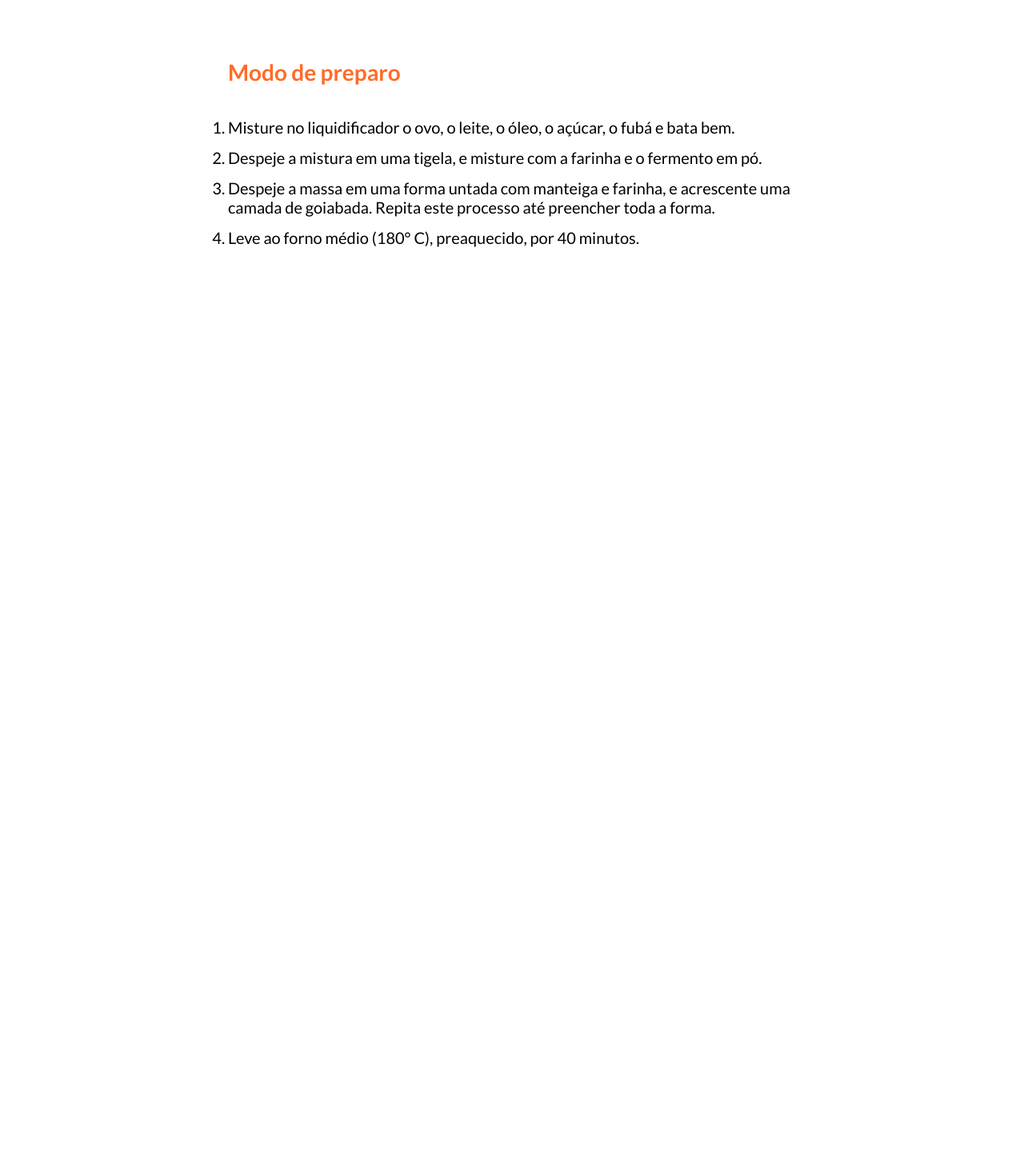
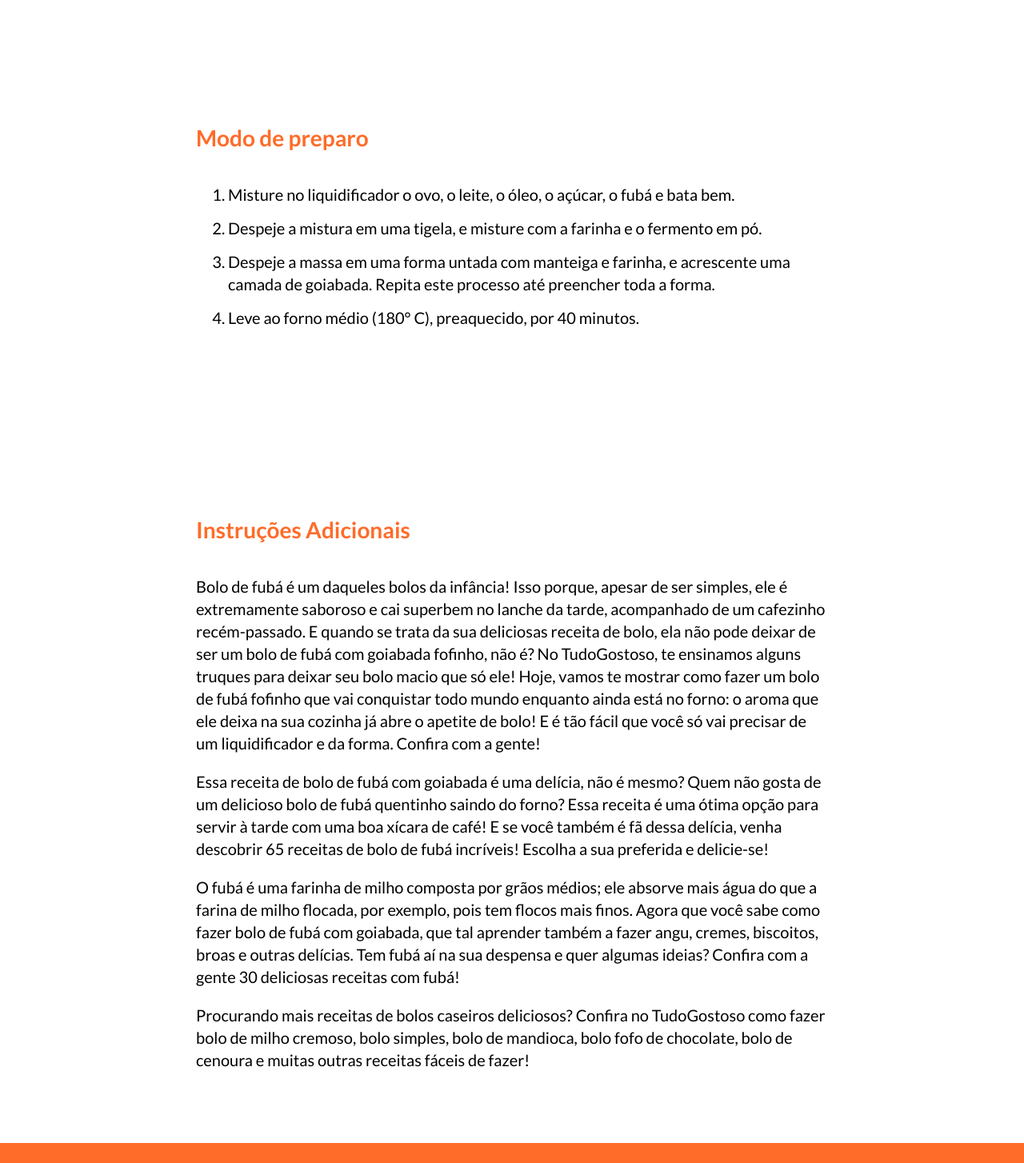
Before and after one commit to MaxOliveiraJr/projeto-pagina-de-receitas, a plain HTML site: page index.html in a window 1280 px wide. Shown: the part 1346-2800 px from the top of the page at 80% size. Before the commit the page ends 1739 px from the top, so only its background shows below. Drawn offline with Linux system fonts and the light colour scheme.

Commit message:
fim projeto

```diff
--- a/index.html
+++ b/index.html
@@ -12,7 +12,8 @@
 
 
     <style>
-        * {
+        html,
+        body {
             padding: 0;
             margin: 0;
             box-sizing: border-box;
@@ -75,12 +76,21 @@
             box-shadow: 8px 8px 15px 12px rgba(205, 205, 205, 0.25);
         }
 
-        .ingradientes {
+        .ingredientes {
             cursor: url('./images/cursor_ingredientes.png'), auto;
         }
 
-        .ingradientes {
+        .preparo {
             cursor: url('./images/cursor_preparo.png'), auto;
+        }
+
+        .instrucoes {
+            cursor: url('./images/cursor_intrucoes.png'), auto;
+        }
+
+        p,
+        li {
+            line-height: 28px;
         }
 
         a {
@@ -91,7 +101,6 @@
             background-color: #FF6b28;
             padding: 16px;
             border-radius: 20px;
-            color: white;
         }
 
         li {
@@ -101,6 +110,24 @@
 
         .lista-ingredientes {
             margin-bottom: 50px;
+        }
+
+
+        .rodape {
+            background-color: #FF6b28;
+            color: white;
+            padding: 15px;
+            text-align: center;
+        }
+
+        .ropape-text {
+            max-width: 500px;
+            font-size: 16px;
+            line-height: 24px;
+        }
+
+        .text-white {
+            color: white;
         }
     </style>
 
@@ -125,7 +152,7 @@
                 <li>goiabada em pedaços </li>
                 <li>erva-doce a gosto</li>
             </ul>
-            <a href="#" class="botao-comprar">
+            <a href="#" class="botao-comprar text-white" >
                 Comprar Ingredientes
             </a>
         </div>
@@ -144,12 +171,47 @@
                 </li>
             </ol>
         </div>
+        <div class="cartao instrucoes">
+            <h2>Instruções Adicionais</h2>
+            <p>Bolo de fubá é um daqueles bolos da infância! Isso porque, apesar de ser simples, ele é extremamente
+                saboroso e cai
+                superbem no lanche da tarde, acompanhado de um cafezinho recém-passado. E quando se trata da sua
+                deliciosas receita de
+                bolo, ela não pode deixar de ser um bolo de fubá com goiabada fofinho, não é? No TudoGostoso, te
+                ensinamos alguns
+                truques para deixar seu bolo macio que só ele! Hoje, vamos te mostrar como fazer um bolo de fubá fofinho
+                que vai
+                conquistar todo mundo enquanto ainda está no forno: o aroma que ele deixa na sua cozinha já abre o
+                apetite de bolo! E é
+                tão fácil que você só vai precisar de um liquidificador e da forma. Confira com a gente!</p>
+            <p>Essa receita de bolo de fubá com goiabada é uma delícia, não é mesmo? Quem não gosta de um delicioso bolo
+                de fubá
+                quentinho saindo do forno? Essa receita é uma ótima opção para servir à tarde com uma boa xícara de
+                café! E se você
+                também é fã dessa delícia, venha descobrir 65 receitas de bolo de fubá incríveis! Escolha a sua
+                preferida e delicie-se!</p>
+            <p>O fubá é uma farinha de milho composta por grãos médios; ele absorve mais água do que a farina de milho
+                flocada, por
+                exemplo, pois tem flocos mais finos. Agora que você sabe como fazer bolo de fubá com goiabada, que tal
+                aprender também a
+                fazer angu, cremes, biscoitos, broas e outras delícias. Tem fubá aí na sua despensa e quer algumas
+                ideias? Confira com a
+                gente 30 deliciosas receitas com fubá!</p>
+            <p>Procurando mais receitas de bolos caseiros deliciosos? Confira no TudoGostoso como fazer bolo de milho
+                cremoso, bolo
+                simples, bolo de mandioca, bolo fofo de chocolate, bolo de cenoura e muitas outras receitas fáceis de
+                fazer!</p>
+
+        </div>
     </div>
-    <form>
-
-    </form>
+    <div class="rodape">
+        <p class="rodape-texto">
+            Se você encontrou algum problema com esta receita, seja no texto, foto ou autoria, por favor entre em
+            contato através do
+            <a class="text-white" href="mailto:e-mail info@tudogostoso.com.br">info@tudogostoso.com.br </a>
+        </p>
+    </div>
 </body>
 
-<h1></h1>
 
 </html>
```
